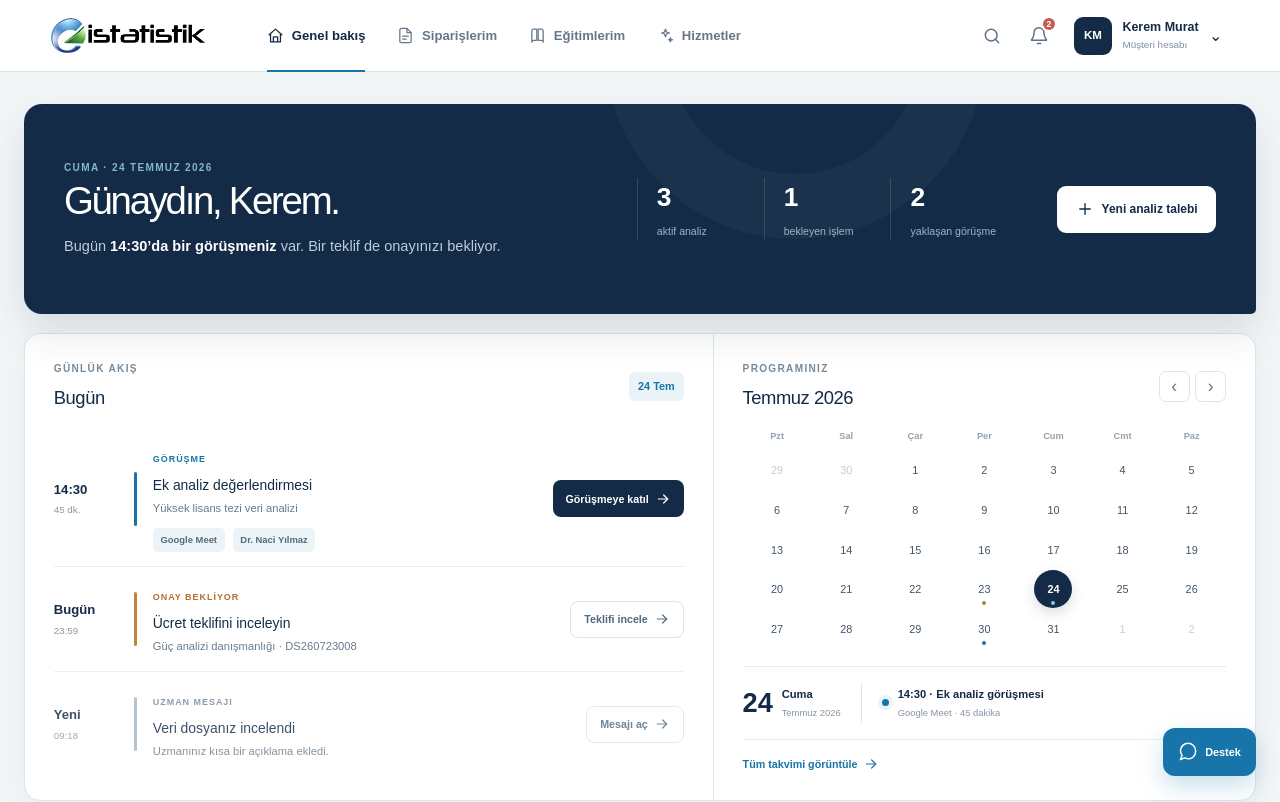
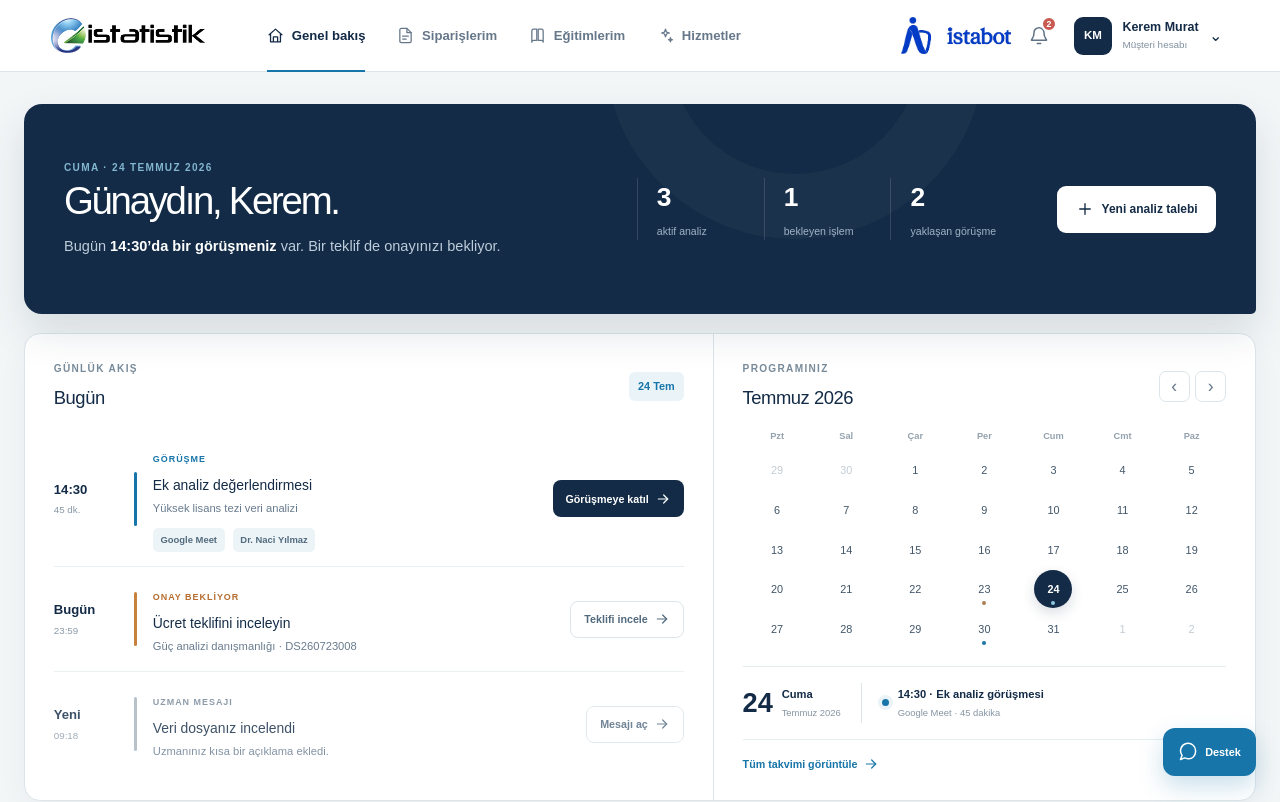
Before and after one commit to keremurat/eistatistik-frontend, a Next.js app: page / in a window 1280 px wide. Shown: the top 802 px of the page. Built offline with nearby package versions, Linux system fonts and the light colour scheme.

Commit message:
Add istabot.png image to public directory

```diff
--- a/src/app/egitimler/EducationShell.tsx
+++ b/src/app/egitimler/EducationShell.tsx
@@ -49,7 +49,9 @@ export function EducationShell({ children }: { children: React.ReactNode }) {
         <Link href="/yeni-analiz-talebi"><EducationIcon name="spark" size={17} />Hizmetler</Link>
       </nav>
       <div className="top-actions">
-        <button className="icon-button search-button" aria-label="Ara"><EducationIcon name="search" /></button>
+        <a className="istabot-link" href="https://www.istabot.com/" target="_blank" rel="noopener noreferrer" aria-label="İstabot web sitesini yeni sekmede aç">
+          <Image src="/istabot-header.png" alt="İstabot" width={1226} height={404} />
+        </a>
         <button className="icon-button" aria-label="Bildirimler"><EducationIcon name="bell" /><span className="notification-dot">2</span></button>
         <button className="profile-button"><span className="avatar">KM</span><span className="profile-copy"><strong>Kerem Murat</strong><small>Müşteri hesabı</small></span><span>⌄</span></button>
       </div>
--- a/src/app/globals.css
+++ b/src/app/globals.css
@@ -33,6 +33,10 @@ a { color: inherit; text-decoration: none; }
 .main-nav a:hover, .main-nav a.active { color: var(--navy); }
 .main-nav a.active::after { content:""; position:absolute; left:.9rem; right:.9rem; bottom:-1px; height:2px; background:var(--blue); }
 .top-actions { display:flex; align-items:center; gap:.45rem; }
+.istabot-link { width:112px; height:40px; display:flex; align-items:center; justify-content:center; background:transparent; transition:opacity .2s ease,transform .2s ease; }
+.istabot-link:hover { transform:translateY(-1px); opacity:.82; }
+.istabot-link:focus-visible { outline:3px solid #69b9dc; outline-offset:2px; }
+.istabot-link img { width:110px; height:auto; display:block; }
 .icon-button { width:39px; height:39px; display:grid; place-items:center; position:relative; border:0; border-radius:9px; background:transparent; color:#607386; }
 .icon-button:hover { background:#eef3f5; color:var(--navy); }
 .notification-dot { position:absolute; right:1px; top:0; min-width:16px; height:16px; display:grid; place-items:center; padding:0 3px; border:2px solid white; border-radius:99px; background:#c85a51; color:#fff; font-size:.55rem; font-weight:800; }
--- a/src/app/page.tsx
+++ b/src/app/page.tsx
@@ -56,7 +56,9 @@ export default function Home() {
           <a href="#"><Icon name="spark" size={17} />Hizmetler</a>
         </nav>
         <div className="top-actions">
-          <button className="icon-button search-button" aria-label="Ara"><Icon name="search" /></button>
+          <a className="istabot-link" href="https://www.istabot.com/" target="_blank" rel="noopener noreferrer" aria-label="İstabot web sitesini yeni sekmede aç">
+            <Image src="/istabot-header.png" alt="İstabot" width={1226} height={404} />
+          </a>
           <button className="icon-button" aria-label="Bildirimler"><Icon name="bell" /><span className="notification-dot">2</span></button>
           <button className="profile-button" aria-label="Profil menüsünü aç">
             <span className="avatar">KM</span><span className="profile-copy"><strong>Kerem Murat</strong><small>Müşteri hesabı</small></span><span>⌄</span>
--- a/src/app/siparislerim/DS260723008/page.tsx
+++ b/src/app/siparislerim/DS260723008/page.tsx
@@ -57,7 +57,7 @@ export default function OrderDetailPage() {
           <Link className="active" href="/siparislerim"><Icon name="file" size={17} />Siparişlerim</Link>
           <Link href="/egitimler"><Icon name="book" size={17} />Eğitimlerim</Link><Link href="/yeni-analiz-talebi"><Icon name="spark" size={17} />Hizmetler</Link>
         </nav>
-        <div className="top-actions"><button className="icon-button search-button"><Icon name="search" /></button><button className="icon-button"><Icon name="bell" /><span className="notification-dot">2</span></button><button className="profile-button"><span className="avatar">KM</span><span className="profile-copy"><strong>Kerem Murat</strong><small>Müşteri hesabı</small></span><span>⌄</span></button></div>
+        <div className="top-actions"><a className="istabot-link" href="https://www.istabot.com/" target="_blank" rel="noopener noreferrer" aria-label="İstabot web sitesini yeni sekmede aç"><Image src="/istabot-header.png" alt="İstabot" width={1226} height={404} /></a><button className="icon-button" aria-label="Bildirimler"><Icon name="bell" /><span className="notification-dot">2</span></button><button className="profile-button"><span className="avatar">KM</span><span className="profile-copy"><strong>Kerem Murat</strong><small>Müşteri hesabı</small></span><span>⌄</span></button></div>
       </header>
 
       <main className="detail-page">
--- a/src/app/siparislerim/page.tsx
+++ b/src/app/siparislerim/page.tsx
@@ -91,7 +91,9 @@ export default function OrdersPage() {
           <a href="#"><Icon name="spark" size={17} />Hizmetler</a>
         </nav>
         <div className="top-actions">
-          <button className="icon-button search-button" aria-label="Ara"><Icon name="search" /></button>
+          <a className="istabot-link" href="https://www.istabot.com/" target="_blank" rel="noopener noreferrer" aria-label="İstabot web sitesini yeni sekmede aç">
+            <Image src="/istabot-header.png" alt="İstabot" width={1226} height={404} />
+          </a>
           <button className="icon-button" aria-label="Bildirimler"><Icon name="bell" /><span className="notification-dot">2</span></button>
           <button className="profile-button" aria-label="Profil menüsünü aç"><span className="avatar">KM</span><span className="profile-copy"><strong>Kerem Murat</strong><small>Müşteri hesabı</small></span><span>⌄</span></button>
         </div>
--- a/src/app/yeni-analiz-talebi/page.tsx
+++ b/src/app/yeni-analiz-talebi/page.tsx
@@ -147,7 +147,7 @@ export default function NewRequestPage() {
           <Link href="/egitimler"><Icon name="book" size={17} />Eğitimlerim</Link>
           <a className="active" href="#"><Icon name="spark" size={17} />Hizmetler</a>
         </nav>
-        <div className="top-actions"><button className="icon-button search-button"><Icon name="search" /></button><button className="icon-button"><Icon name="bell" /><span className="notification-dot">2</span></button><button className="profile-button"><span className="avatar">KM</span><span className="profile-copy"><strong>Kerem Murat</strong><small>Müşteri hesabı</small></span><span>⌄</span></button></div>
+        <div className="top-actions"><a className="istabot-link" href="https://www.istabot.com/" target="_blank" rel="noopener noreferrer" aria-label="İstabot web sitesini yeni sekmede aç"><Image src="/istabot-header.png" alt="İstabot" width={1226} height={404} /></a><button className="icon-button" aria-label="Bildirimler"><Icon name="bell" /><span className="notification-dot">2</span></button><button className="profile-button"><span className="avatar">KM</span><span className="profile-copy"><strong>Kerem Murat</strong><small>Müşteri hesabı</small></span><span>⌄</span></button></div>
       </header>
 
       <main className="request-page">
```
Also changed, not shown: public/istabot-header.png (added), 1 other file (tests, documents, lock files or other folders).
